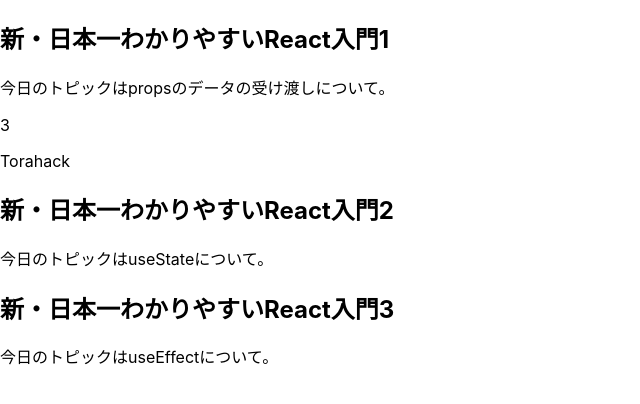
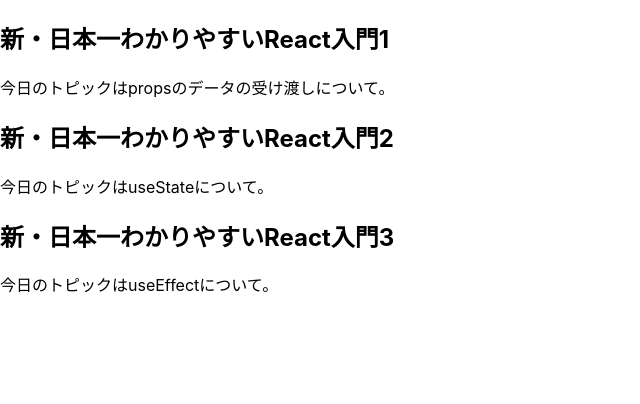
Before and after one commit to ttmmnn/react-basic, a React (Create React App) app: page / in a window 1280 px wide. Shown: the top 404 px of the page, without its empty margins (0-640 px from the left). Built offline with nearby package versions, Linux system fonts and the light colour scheme.

Commit message:
update_jsx

```diff
--- a/src/components/Article.jsx
+++ b/src/components/Article.jsx
@@ -1,10 +1,10 @@
+// default import（名前付きimport）
+import { Content, Title } from './index';
 const Article = (props) => {
   return (
     <div>
-      <h2>{props.title}</h2>
-      <p>{props.content}</p>
-      <p>{props.order}</p>
-      <p>{props.authorName}</p>
+      <Title title={props.title} />
+      <Content content={props.content} />
     </div>
   );
 };
--- a/src/components/Content.jsx
+++ b/src/components/Content.jsx
@@ -1,3 +1,4 @@
+// default export（名前なしexport）
 const Content = (props) => {
   return <p>{props.content}</p>;
 };
--- a/src/components/Title.jsx
+++ b/src/components/Title.jsx
@@ -1,3 +1,4 @@
+// default export（名前なしexport）
 const Title = (props) => {
   return <h2>{props.title}</h2>;
 };
--- /dev/null
+++ b/src/components/index.js
@@ -0,0 +1,3 @@
+export { default as Article } from './Article';
+export { default as Content } from './Content';
+export { default as Title } from './Title';
```
